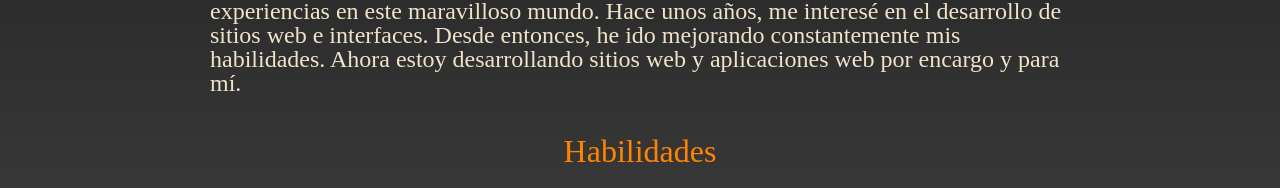
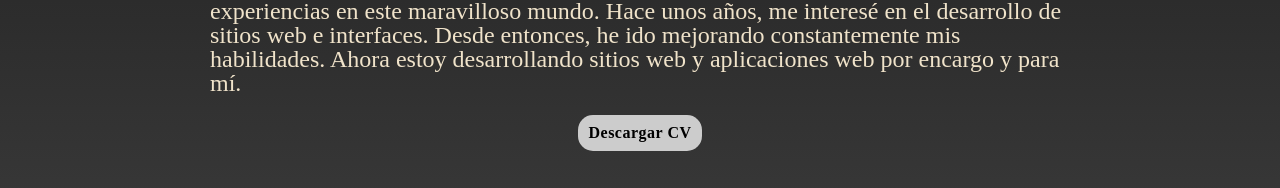
Before and after one commit to waku1044/New-portfolio, a plain HTML site: page index.html in a window 1280 px wide. Shown: the part 788-976 px from the top of the page. Drawn offline with Linux system fonts and the light colour scheme; files whose address does not match are found by name.

Commit message:
se agregor cv para descargar

```diff
--- a/assets/css/sobre-mi.css
+++ b/assets/css/sobre-mi.css
@@ -28,3 +28,14 @@ h1 , h2{
 .sobre-mi img{
 	display: inline-block;
 }
+.btn-descargar{
+	margin: 10px auto;
+	text-decoration: none;
+	letter-spacing: .5px;
+	color: #000;
+	font-weight: 700;
+	background: #ccc;
+	padding:10px 10px;
+	border-radius: 15px;
+
+}
--- a/index.html
+++ b/index.html
@@ -47,6 +47,7 @@
                 Me considero muy curioso, proactivo, puntual y responsable sin dejar de enfocarme en el proyecto.
                 Nunca dejo de aprender nuevas tecnologías y obtener nuevas experiencias en este maravilloso mundo.
                 Hace unos años, me interesé en el desarrollo de sitios web e interfaces. Desde entonces, he ido mejorando constantemente mis habilidades. Ahora estoy desarrollando sitios web y aplicaciones web por encargo y para mí.</p>
+                <a href="/assets/img/CV-DESARROLLO.pdf" download="CV-DESARROLLO.pdf" class="btn-descargar">Descargar CV</a>
             </section>
             <a name="habilidades"></a>
             <section class="habilidades">
```
Also changed, not shown: 1 other file.
